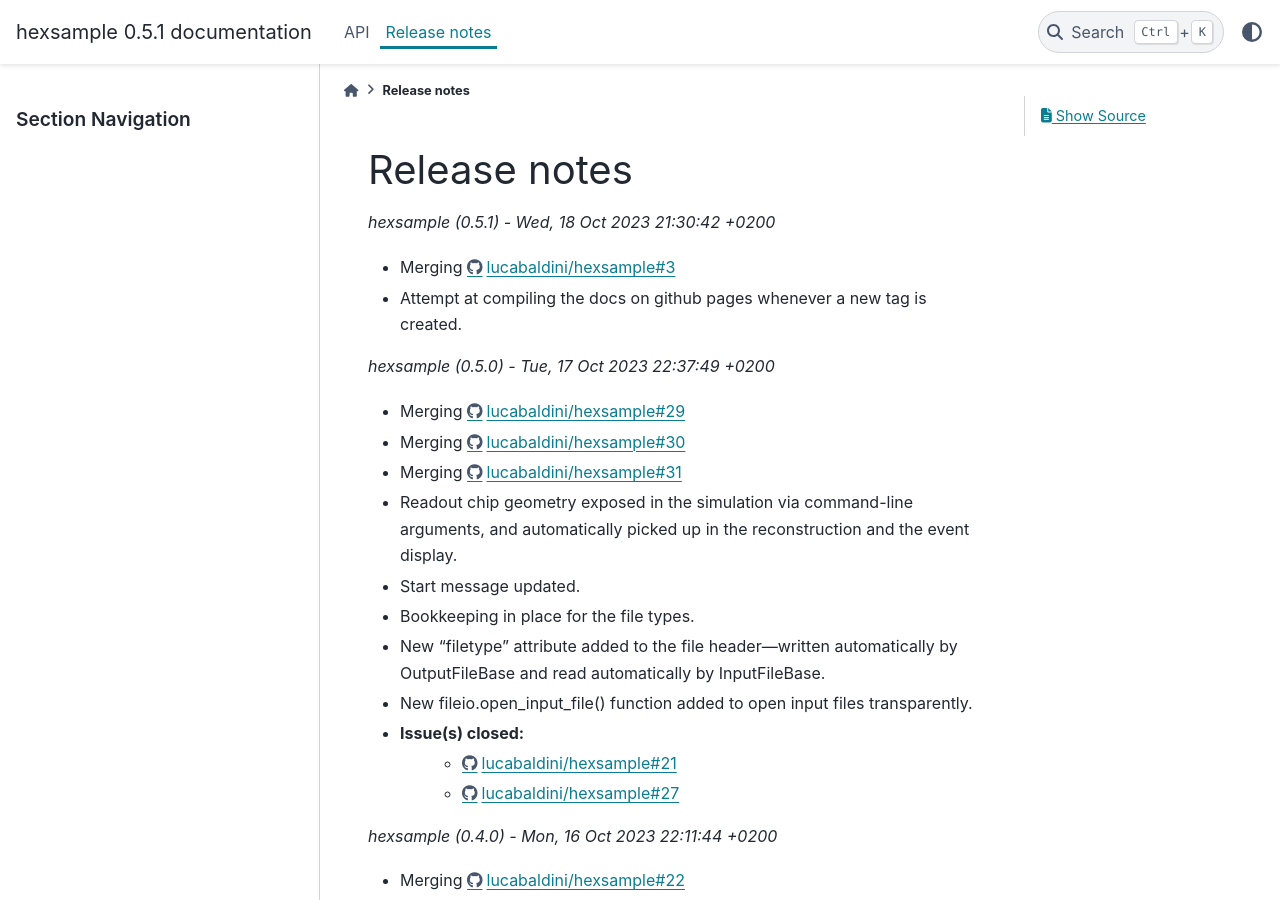
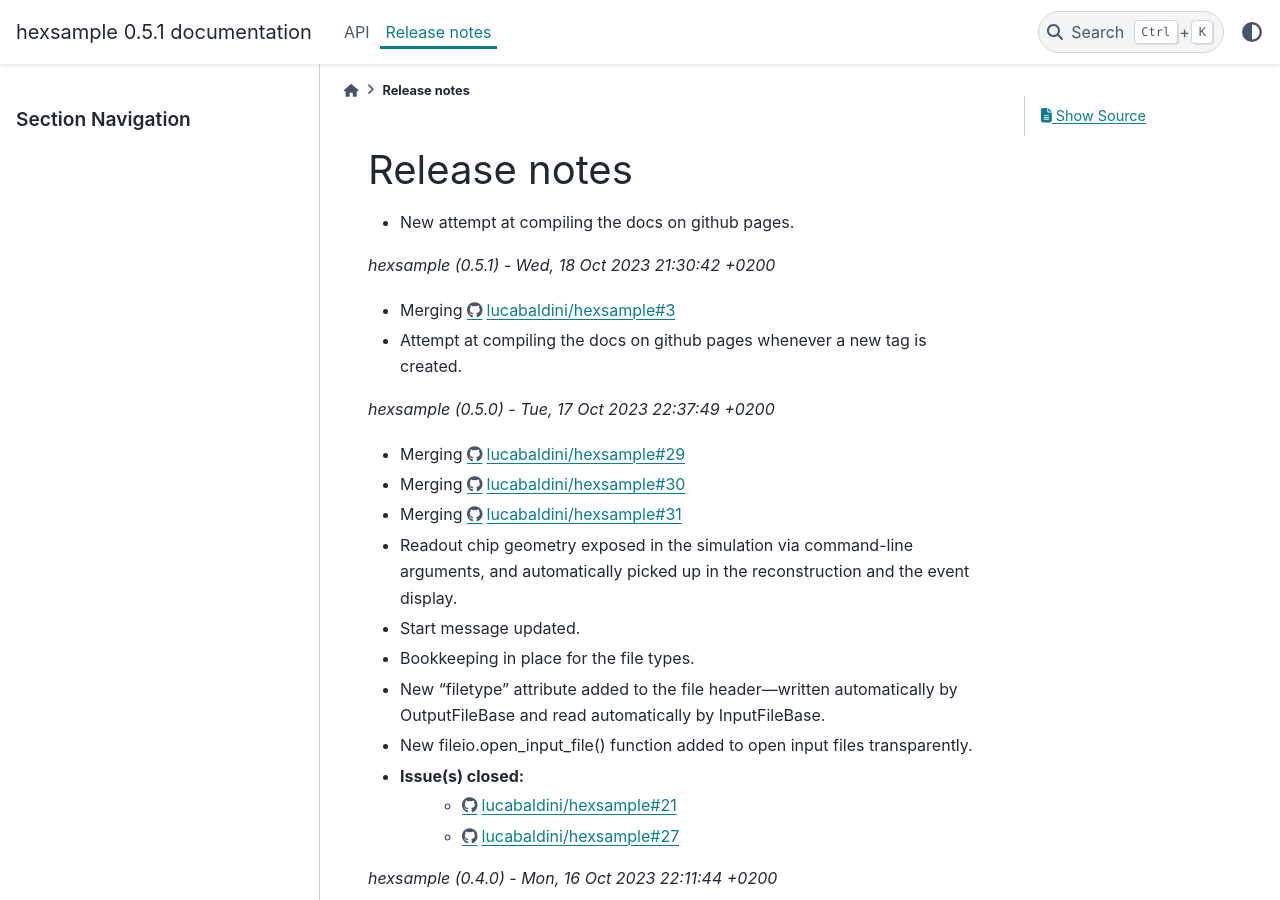
Before and after one commit to lucabaldini/hexsample, a Sphinx documentation site: the page built from docs/release.rst, in a window 1280 px wide and 900 px high. Built offline with Sphinx 7.4.7 and the PyData theme 0.15.4, drawn with Linux system fonts in a browser that asks for light colours; pages that are not in the unit, such as notebooks, are missing from menus.

Commit message:
Updated release notes.

```diff
--- a/docs/release.rst
+++ b/docs/release.rst
@@ -2,6 +2,9 @@
 
 Release notes
 =============
+
+
+* New attempt at compiling the docs on github pages.
 
 
 *hexsample (0.5.1) - Wed, 18 Oct 2023 21:30:42 +0200*
```
